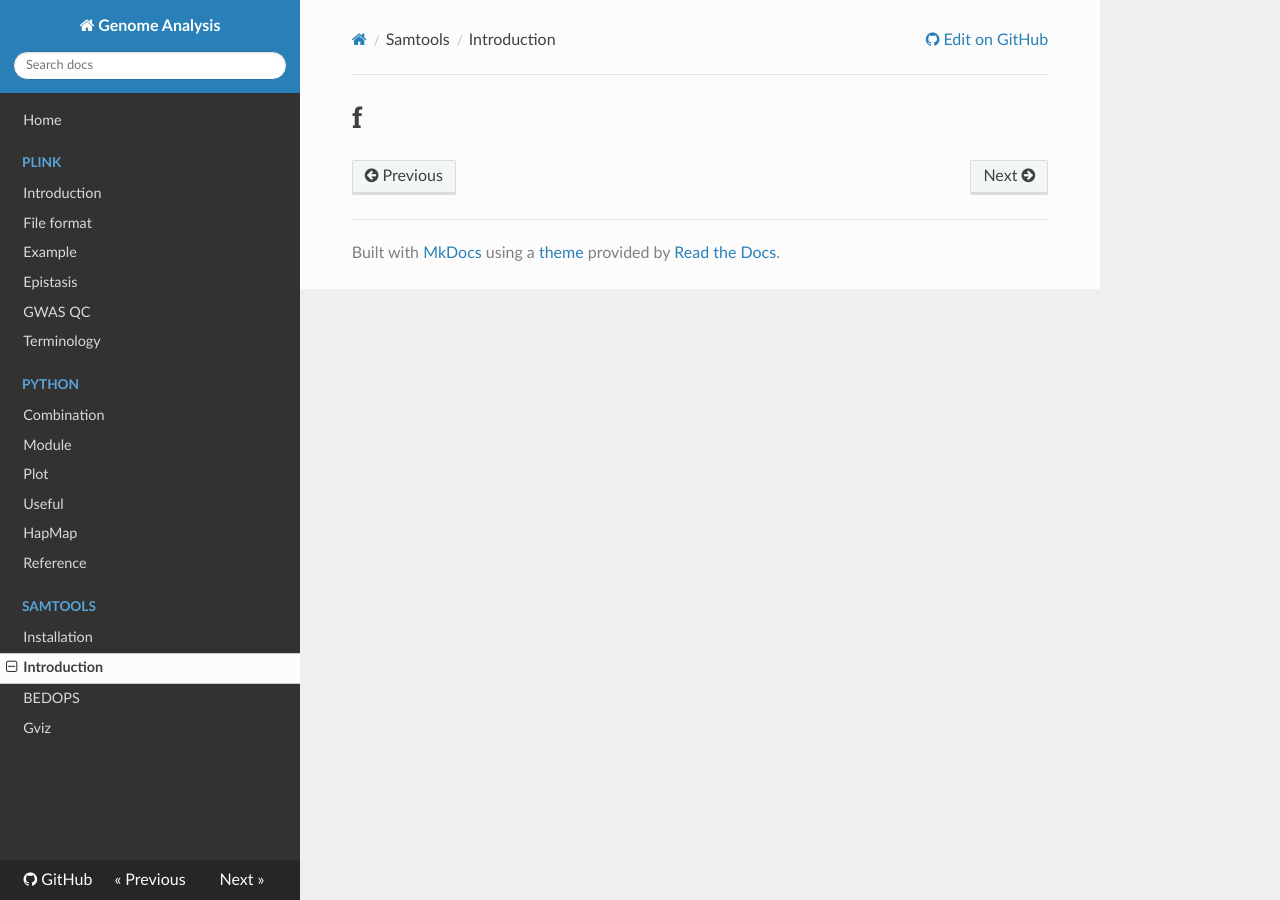
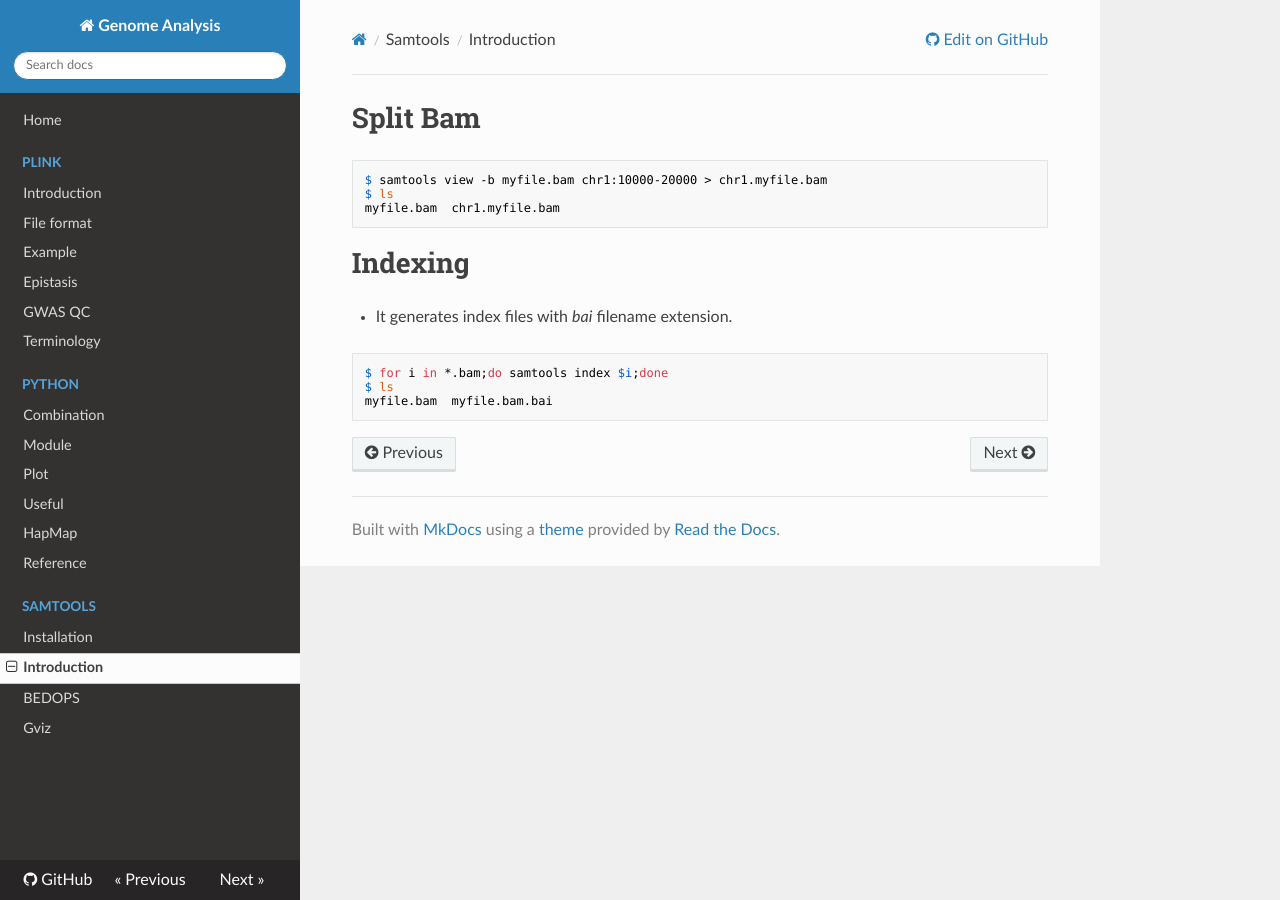
Before and after one commit to WonyoungCho/plink, an MkDocs documentation site: the page built from docs/samtools_int.md, in a window 1280 px wide. Built offline with MkDocs 1.6.1, drawn with Linux system fonts in a browser that asks for light colours; nearby versions of some CDN libraries; old or Windows-style settings are respelled for this version of MkDocs.

Commit message:
Update samtools_int.md

````diff
--- a/docs/samtools_int.md
+++ b/docs/samtools_int.md
@@ -1 +1,15 @@
-# f
+# Split Bam
+
+```
+$ samtools view -b myfile.bam chr1:10000-20000 > chr1.myfile.bam
+$ ls
+myfile.bam  chr1.myfile.bam
+```
+
+# Indexing
+- It generates index files with *bai* filename extension.
+```
+$ for i in *.bam;do samtools index $i;done
+$ ls
+myfile.bam  myfile.bam.bai
+```
````
